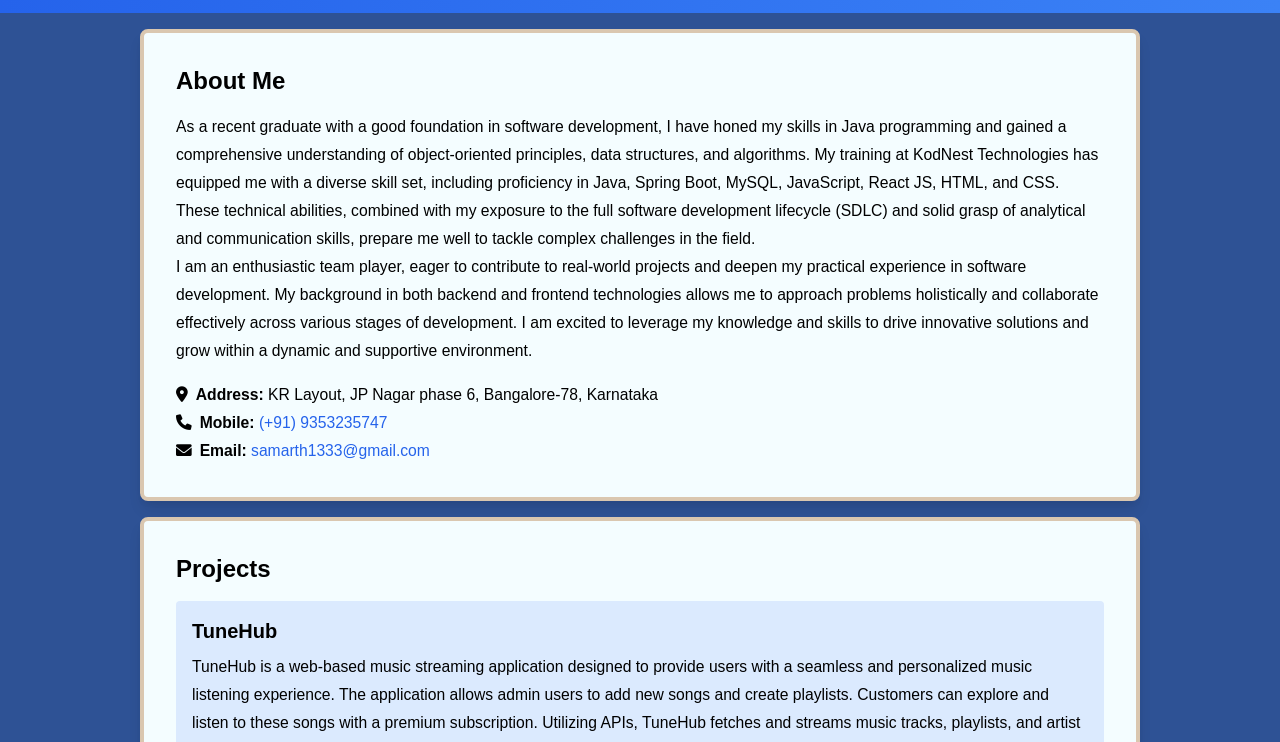
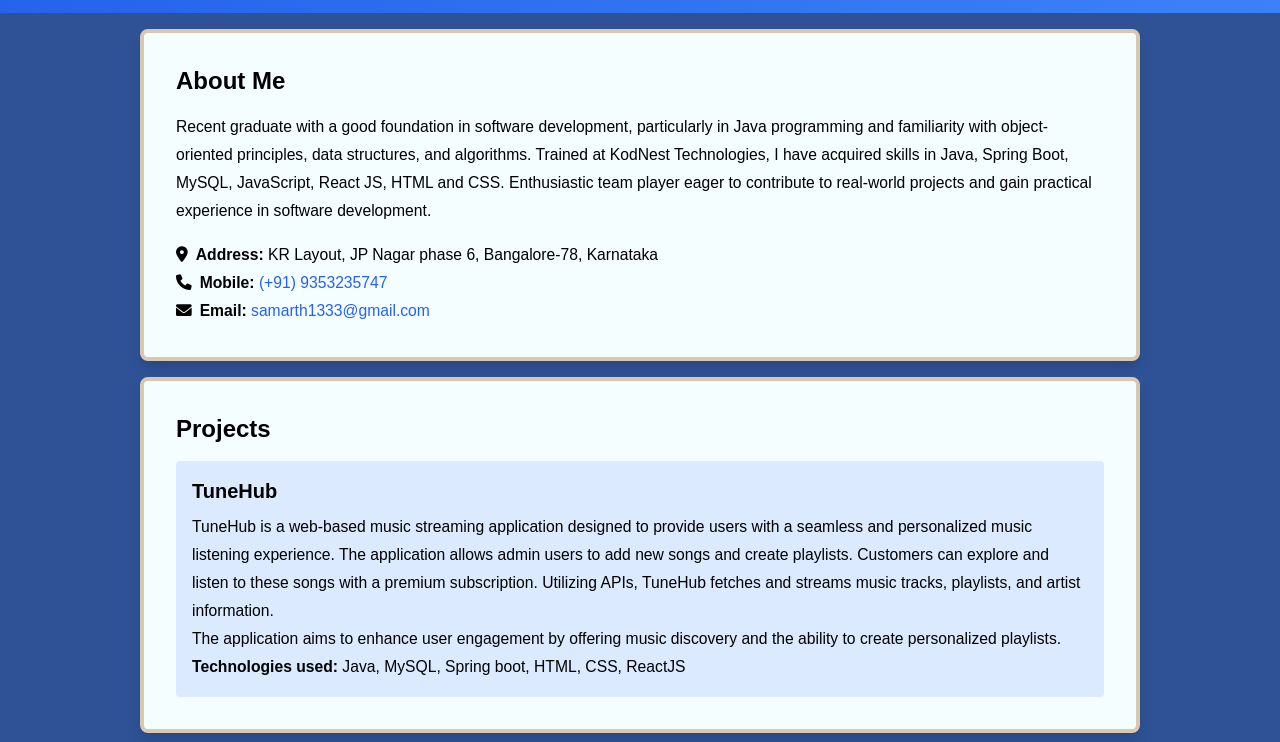
Before and after one commit to Samarth821/samarth.github.io, a plain HTML site: page index.html in a window 1280 px wide. Shown: the part 55-797 px from the top of the page. Drawn offline with nearby package versions, Linux system fonts and the light colour scheme.

Commit message:
Update index.html

```diff
--- a/index.html
+++ b/index.html
@@ -50,9 +50,7 @@
 
   <section id="about" class="container mx-auto my-10 section shadow-lg text-lg">
     <h2 class="text-2xl font-bold mb-4">About Me</h2>
-    <p>As a recent graduate with a good foundation in software development, I have honed my skills in Java programming and gained a comprehensive understanding of object-oriented principles, data structures, and algorithms. My training at KodNest Technologies has equipped me with a diverse skill set, including proficiency in Java, Spring Boot, MySQL, JavaScript, React JS, HTML, and CSS. These technical abilities, combined with my exposure to the full software development lifecycle (SDLC) and solid grasp of analytical and communication skills, prepare me well to tackle complex challenges in the field.
-      <br>
-      I am an enthusiastic team player, eager to contribute to real-world projects and deepen my practical experience in software development. My background in both backend and frontend technologies allows me to approach problems holistically and collaborate effectively across various stages of development. I am excited to leverage my knowledge and skills to drive innovative solutions and grow within a dynamic and supportive environment.</p>
+    <p>Recent graduate with a good foundation in software development, particularly in Java programming and familiarity with object-oriented principles, data structures, and algorithms. Trained at KodNest Technologies, I have acquired skills in Java, Spring Boot, MySQL, JavaScript, React JS, HTML and CSS. Enthusiastic team player eager to contribute to real-world projects and gain practical experience in software development.</p>
     <div class="mt-4">
       <p><i class="fas fa-map-marker-alt mr-2"></i><strong>Address:</strong> KR Layout, JP Nagar phase 6, Bangalore-78, Karnataka </p>
       <p><i class="fas fa-phone mr-2"></i><strong>Mobile:</strong> <a href="tel:9353235747" class="text-blue-600">(+91) 9353235747</a></p>
```
